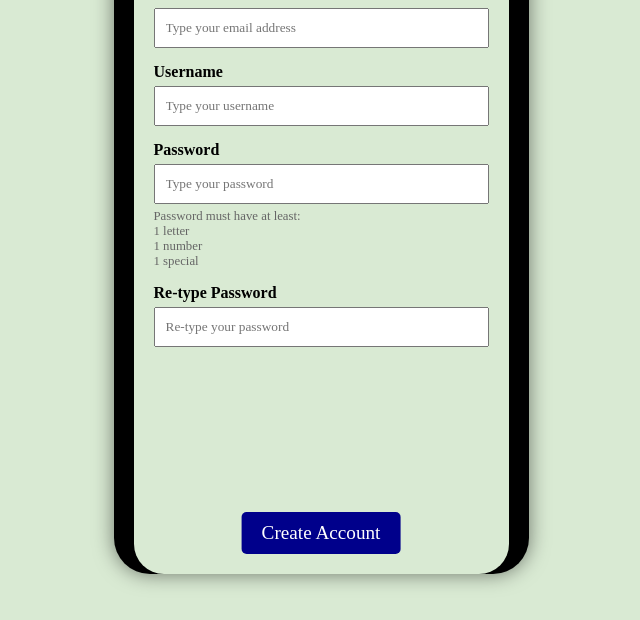
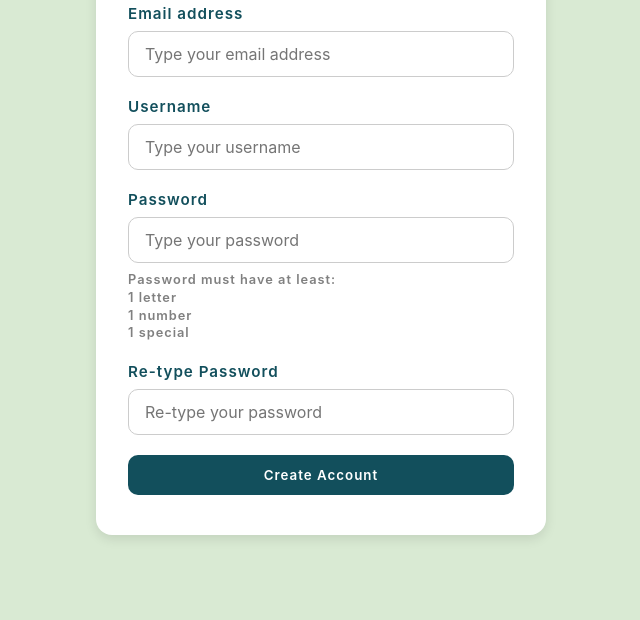
Before and after one commit to UoP-PrepPal/PrepPal, a website: page client/signUp.html in a window 1280 px wide. Shown: the part 180-800 px from the top of the page, without its empty margins (319-959 px from the left). Drawn offline with Linux system fonts and the light colour scheme.

Commit message:
Style changes

```diff
--- a/client/signUp.css
+++ b/client/signUp.css
@@ -1,13 +1,7 @@
-@import url('https://fonts.googleapis.com/css2?family=Pacifico&display=swap');
-
-body {
-    background-color: #d9ead3;
-    font-family: 'sans-serif';
-    display: flex;
-    justify-content: center;
-    align-items: center;
-    height: 100vh;
+* {
     margin: 0;
+    padding: 0;
+    font-family: "Inter", sans-serif, monospace;
 }
 
 :root {
@@ -16,96 +10,75 @@ body {
     --title-colour: rgb(92, 92, 92);
 }
 
-.iphone {
-    width: 375px;
-    height: 667px;
-    background: #000;
-    border-radius: 36px;
-    padding: 20px;
-    box-shadow: 0 0 20px rgba(0, 0, 0, 0.5);
+body {
+    min-height: 100dvh;
     display: flex;
     justify-content: center;
     align-items: center;
+    background-color: var(--primary);
+    font-weight: 600;
+    letter-spacing: 1px;
 }
 
-.screen {
+.signup-container {
     width: 100%;
-    height: 100%;
-    background-color: var(--primary);
-    border-radius: 30px;
-    overflow: hidden;
-    display: flex;
-    flex-direction: column;
-    justify-content: space-between;
-    align-items: center;
-    padding: 20px;
-    position: relative;
+    max-width: 450px;
+    padding: 2rem;
 }
 
 .signup-box {
-    width: 100%;
-    text-align: center;
+    background-color: white;
+    padding: 2.5rem 2rem;
+    border-radius: 16px;
+    box-shadow: 0 4px 12px rgba(0, 0, 0, 0.1);
+    display: flex;
+    flex-direction: column;
+    gap: 1.25rem;
 }
 
 .signup-box h1 {
-    font-family: 'Pacifico', cursive; /* Changed to Pacifico font */
-}
-
-.textbox input,
-.btn {
-    font-family: 'sans-serif';
+    text-align: center;
+    color: var(--title-colour);
+    font-size: 2rem;
 }
 
 .textbox {
-    margin-bottom: 15px;
-    text-align: left;
-    position: relative;
+    display: flex;
+    flex-direction: column;
 }
 
 .textbox label {
-    display: block;
-    margin-bottom: 5px;
-    font-weight: bold;
-    font-family: 'sans-serif';
+    margin-bottom: 0.5rem;
+    color: var(--secondary);
+    font-size: 0.95rem;
 }
 
 .textbox input {
-    width: 100%;
-    padding: 10px;
-    box-sizing: border-box;
-    font-family: 'sans-serif';
-}
-
-.textbox input::placeholder {
-    font-family: 'sans-serif';
+    padding: 0.75rem 1rem;
+    border: 1px solid #ccc;
+    border-radius: 10px;
+    font-size: 1rem;
 }
 
 .password-requirements {
-    display: block;
-    margin-top: 5px;
-    font-size: 0.8em;
-    color: #666;
-    text-align: left;
-    margin-bottom: 15px; /* Add margin to separate from the next input box */
+    font-size: 0.8rem;
+    color: gray;
+    margin-top: 0.5rem;
+    line-height: 1.4;
 }
 
 .btn {
-    width: auto; /* Make the button width auto */
-    padding: 10px 20px; /* Add padding for better appearance */
-    background-color: #00008B; /* Changed to dark blue */
+    padding: 0.75rem;
+    background-color: var(--secondary);
     color: white;
+    font-weight: 600;
     border: none;
-    border-radius: 5px;
+    border-radius: 10px;
     cursor: pointer;
-    text-align: center;
-    text-decoration: none;
-    font-size: 1.2em; /* Increased font size */
-    position: absolute;
-    bottom: 20px; /* Position the button at the bottom */
-    left: 50%;
-    transform: translateX(-50%);
+    transition: background-color 0.2s ease;
+    letter-spacing: 1px;
 }
 
 .btn:hover {
-    background-color: #000066; /* Darker shade of dark blue */
+    background-color: #0c3b45;
 }
--- a/client/signUp.html
+++ b/client/signUp.html
@@ -1,40 +1,38 @@
 <!DOCTYPE html>
 <html lang="en">
 <head>
-    <meta charset="UTF-8">
-    <meta name="viewport" content="width=device-width, initial-scale=1.0">
+    <meta charset="UTF-8" />
+    <meta name="viewport" content="width=device-width, initial-scale=1.0"/>
     <title>PrepPal</title>
-    <link rel="stylesheet" href="signUp.css">
+    <link rel="stylesheet" href="signUp.css" />
 </head>
 <body>
-    <div class="iphone">
-        <div class="screen">
+    <div class="signup-container">
         <div class="signup-box">
             <h1>Sign up</h1>
             <div class="textbox">
                 <label for="email">Email address</label>
-                    <input type="email" id="email" name="email" placeholder="Type your email address">
+                <input type="email" id="email" name="email" placeholder="Type your email address" />
             </div>
             <div class="textbox">
                 <label for="username">Username</label>
-                    <input type="text" id="username" name="username" placeholder="Type your username">
+                <input type="text" id="username" name="username" placeholder="Type your username" />
             </div>
             <div class="textbox">
                 <label for="password">Password</label>
-                    <input type="password" id="password" name="password" placeholder="Type your password">
+                <input type="password" id="password" name="password" placeholder="Type your password" />
                 <small class="password-requirements">
-                        Password must have at least:<br>
-                        1 letter<br>
-                        1 number<br>
+                    Password must have at least:<br />
+                    1 letter<br />
+                    1 number<br />
                     1 special
                 </small>
             </div>
             <div class="textbox">
                 <label for="retype-password">Re-type Password</label>
-                    <input type="password" id="retype-password" name="retype-password" placeholder="Re-type your password">
+                <input type="password" id="retype-password" name="retype-password" placeholder="Re-type your password" />
             </div>
-                <input type="submit" class="btn" value="Create Account">
-            </div>
+            <input type="submit" class="btn" value="Create Account" />
         </div>
     </div>
 </body>
```
Lines whose indentation alone changed are shown as unchanged.
